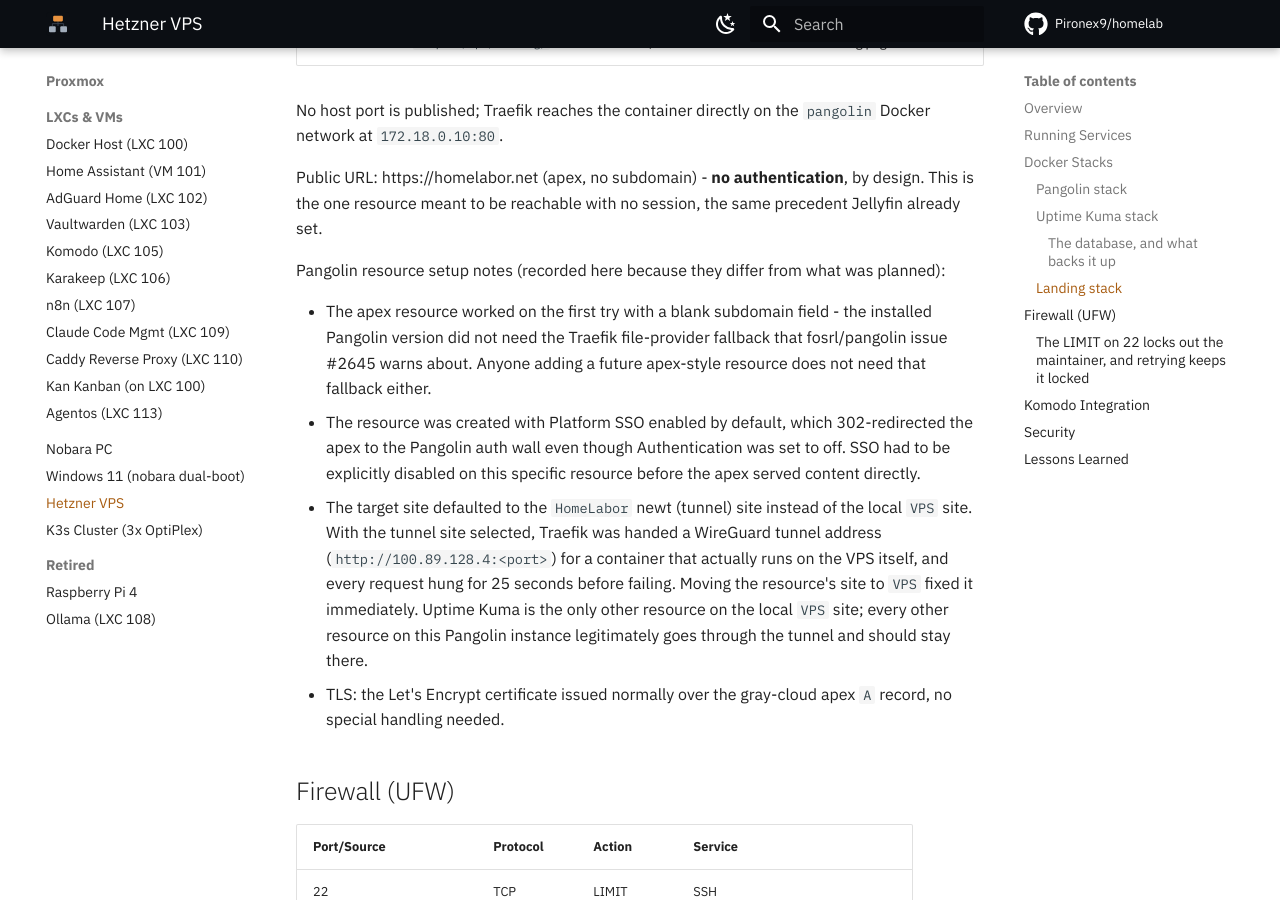
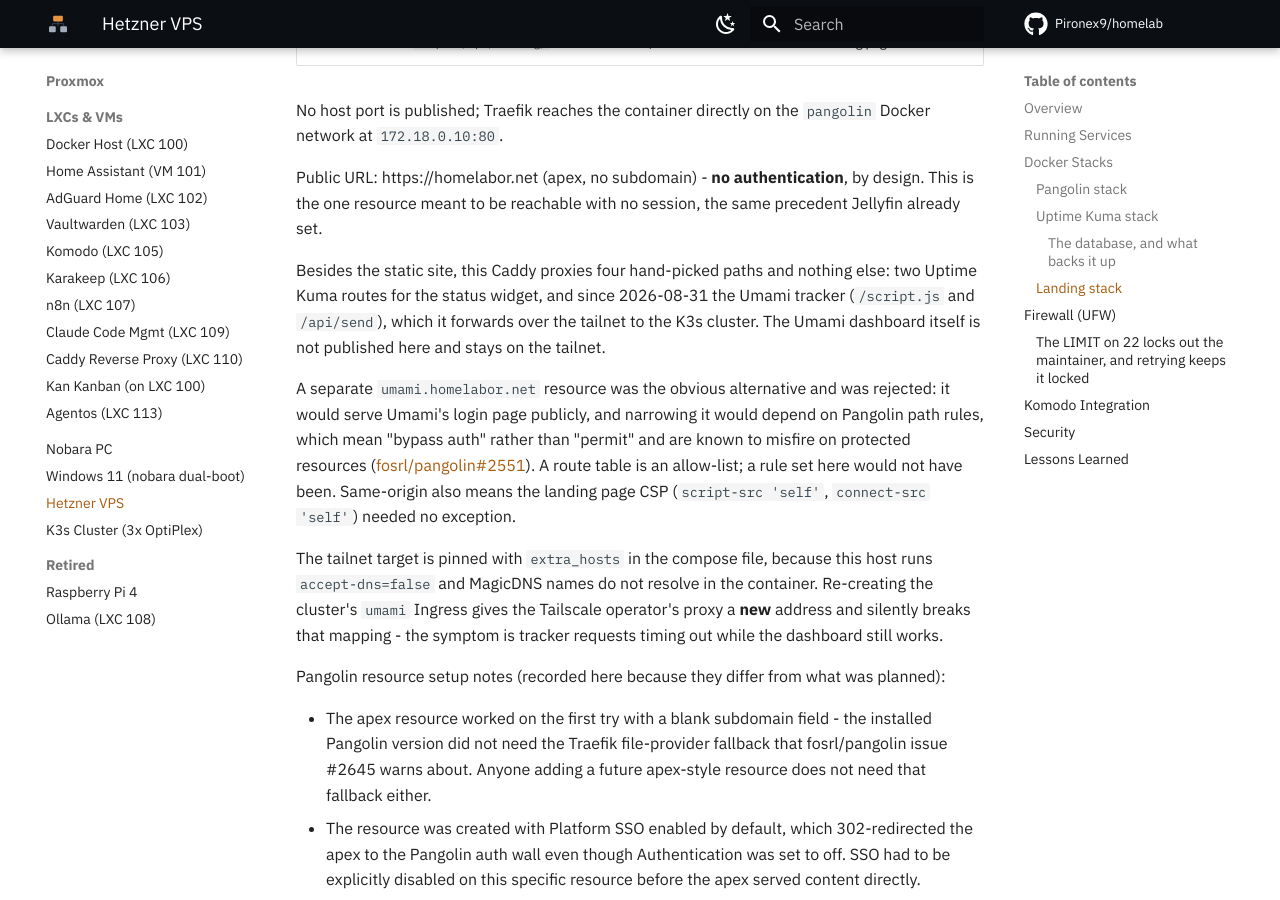
Before and after one commit to Pironex9/homelab, an MkDocs documentation site: the page built from docs/hosts/vps.md, in a window 1280 px wide and 900 px high, scrolled down 2588 px. Built offline with MkDocs 1.6.1 and Material for MkDocs 9.7.7, drawn with Linux system fonts in a browser that asks for light colours; comment, search, counter and statistics services are not loaded.

Commit message:
feat(analytics): put the Umami tracker on both sites
homelabor.net loads /script.js relatively, so the tracker derives its own
collect endpoint and nothing has to be configured twice. docs.homelabor.net
loads it from homelabor.net, which is a hard dependency on that apex being up
- the tag is deferred, so the docs render unchanged when it is not.

overrides/main.html exists for one reason: the tag needs a data-website-id and
no MkDocs key, extra_javascript included, can carry a data-* attribute. If
navigation.instant is ever added to theme.features, that file needs revisiting
- instant loading swaps the body without a page load and the tracker would only
ever see the first view of a session.

Measured from the public internet before this commit: GET /script.js 200, POST
/api/send 200 with a row landing in website_event, /login and /api/auth/login
both 404, and the cross-origin preflight from docs.homelabor.net 204 with POST
in allow-methods. The recorded session carries the visitor's own country, not
Falkenstein, so X-Forwarded-For survives Traefik -> Caddy -> Tailscale proxy.

The two website rows were created with SQL rather than through the dashboard,
whose password is no longer the default.

```diff
--- a/docs/hosts/vps.md
+++ b/docs/hosts/vps.md
@@ -87,6 +87,12 @@
 No host port is published; Traefik reaches the container directly on the `pangolin` Docker network at `172.18.0.10:80`.
 
 Public URL: https://homelabor.net (apex, no subdomain) - **no authentication**, by design. This is the one resource meant to be reachable with no session, the same precedent Jellyfin already set.
+
+Besides the static site, this Caddy proxies four hand-picked paths and nothing else: two Uptime Kuma routes for the status widget, and since 2026-08-31 the Umami tracker (`/script.js` and `/api/send`), which it forwards over the tailnet to the K3s cluster. The Umami dashboard itself is not published here and stays on the tailnet.
+
+A separate `umami.homelabor.net` resource was the obvious alternative and was rejected: it would serve Umami's login page publicly, and narrowing it would depend on Pangolin path rules, which mean "bypass auth" rather than "permit" and are known to misfire on protected resources ([fosrl/pangolin#2551](https://github.com/fosrl/pangolin/issues/2551)). A route table is an allow-list; a rule set here would not have been. Same-origin also means the landing page CSP (`script-src 'self'`, `connect-src 'self'`) needed no exception.
+
+The tailnet target is pinned with `extra_hosts` in the compose file, because this host runs `accept-dns=false` and MagicDNS names do not resolve in the container. Re-creating the cluster's `umami` Ingress gives the Tailscale operator's proxy a **new** address and silently breaks that mapping - the symptom is tracker requests timing out while the dashboard still works.
 
 Pangolin resource setup notes (recorded here because they differ from what was planned):
 
--- a/mkdocs.yml
+++ b/mkdocs.yml
@@ -41,6 +41,9 @@
 docs_dir: docs
 theme:
   name: material
+  # Exists only to carry the Umami <script> tag, which needs a data-* attribute
+  # that no MkDocs config key can express. See overrides/main.html.
+  custom_dir: overrides
   logo: assets/mark.svg
   favicon: assets/mark.svg
   # Stops Material fetching Roboto from Google Fonts. The faces are then set
--- /dev/null
+++ b/overrides/main.html
@@ -0,0 +1,27 @@
+{% extends "base.html" %}
+
+{#
+  Umami analytics. Material has no config key that can carry a data-* attribute,
+  and `extra_javascript` cannot either, so the tag needs a theme override -
+  which is the only reason this file exists.
+
+  The script comes from homelabor.net rather than from an analytics subdomain
+  because that apex is the only public entrance to Umami: its Caddy proxies
+  exactly /script.js and /api/send to the K3s cluster over the tailnet, and the
+  dashboard stays private. Cross-origin from here works because Umami answers
+  /api/* with `Access-Control-Allow-Origin: *`; the preflight was measured on
+  2026-08-31 (204, POST in allow-methods).
+
+  This is a hard dependency on homelabor.net being up. If it is not, the tag
+  404s and the docs render exactly as before - `defer` means it cannot block
+  the page either way.
+
+  IF `navigation.instant` IS EVER ADDED to theme.features, revisit this: with
+  instant loading MkDocs swaps the document body without a page load, and the
+  tracker would then only ever record the first view of a session.
+#}
+{% block extrahead %}
+  {{ super() }}
+  <script defer src="https://homelabor.net/script.js"
+          data-website-id="31b40f93-f107-4889-95bb-4759a0dd8c31"></script>
+{% endblock %}
```
Also changed, not shown: compose/vps/landing/src/index.html (+11 -0 lines), docs/hosts/k3s-cluster.md (+1 -1 lines), k8s/README.md (+42 -8 lines).
